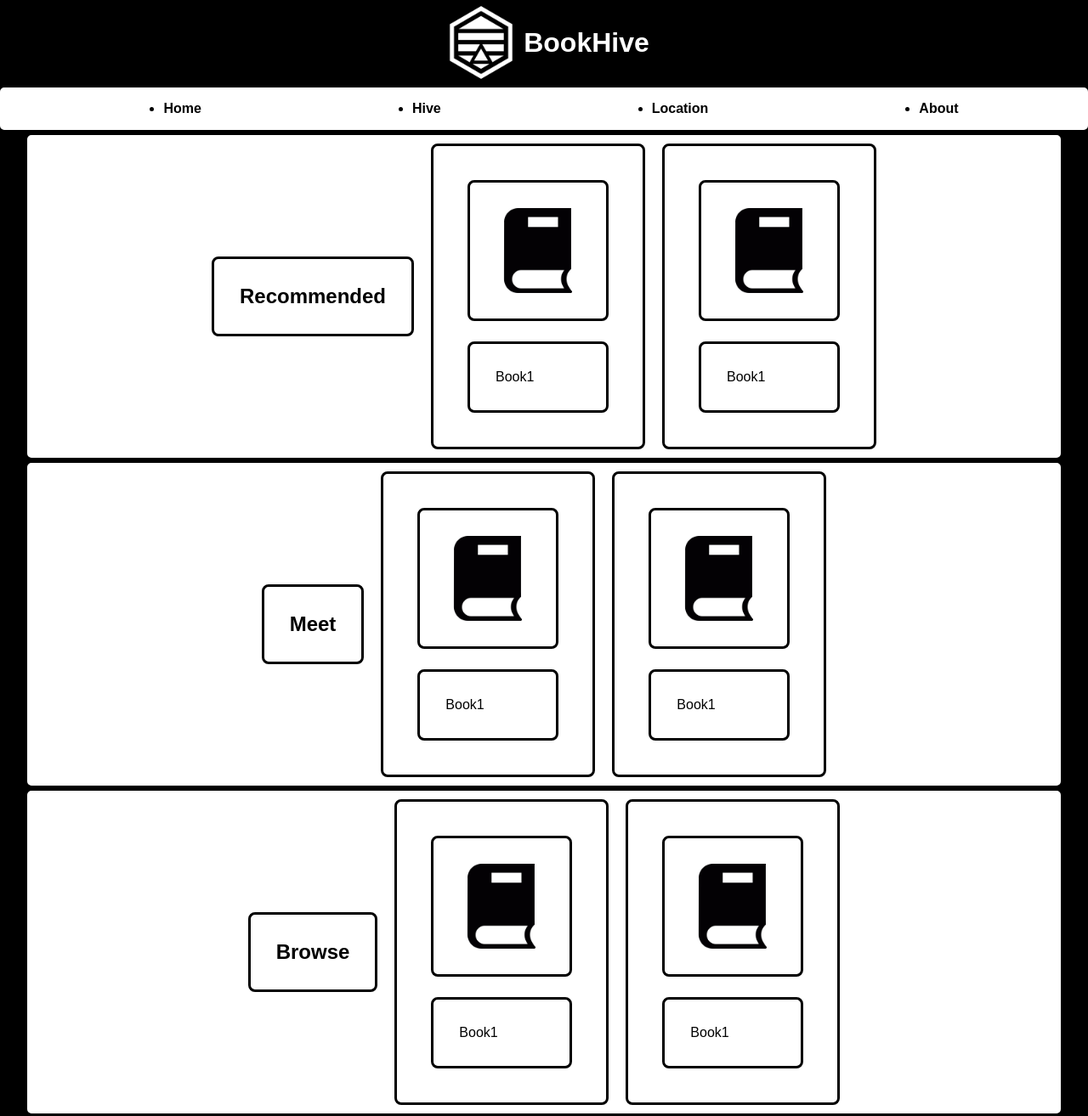
After one commit to KaiKhademi/BookHive-root, a PHP site: page /hive.html in a window 1280 px wide. The commit adds this page. Shown: the whole page at 85% size. Run offline with PHP 8.4, Linux system fonts and the light colour scheme.

Commit message:
added simpe hive page

```diff
--- a/public/css/style.css
+++ b/public/css/style.css
@@ -12,7 +12,7 @@ body {
 
 }
 
-#logo {
+.logo {
     max-width: 100px;
     max-height: 100px;
 }
@@ -59,8 +59,22 @@ nav {
     height: 95%;
 }
 
+.hive-container {
+    display: flex;
+    flex-direction: row;
+    justify-content: center;
+    align-items: center;
+    background-color: #fff;
+    color: #000;
+    border: #000 solid;
+    border-radius: 8px;
+    margin:auto;
+    width: 95%;
+    height: 95%;
+}
+
 /* temporarily */
-.dashboard * {
+.dashboard *, .hive-container * {
     margin: 10px;
     padding: 30px;
     border:#000 solid;
@@ -94,7 +108,7 @@ nav {
     flex-direction: column;
 }
 
-#icon {
+.icon {
     max-width: 100px;
     max-width: 100px;
 }
--- /dev/null
+++ b/public/hive.html
@@ -0,0 +1,57 @@
+<!DOCTYPE html>
+<html lang="en">
+<head>
+    <meta charset="UTF-8">
+    <title>BookHive</title>
+    <meta name="viewport" content="width=device-width, initial-scale=1.0">
+    <title>BookHive</title>
+    <link rel="stylesheet" href="css/style.css">
+</head>
+<body>
+<header class="topbar">
+  <img class ="logo" src="images/BookHive-Logo.png"/>
+  <h1>BookHive</h1>
+</header>
+<nav class="navbar">
+  <ul class="nav-links">
+    <li><a href="home.html">Home</a></li>
+    <li><a href="#">Hive</a></li>
+    <li><a href="#">Location</a></li>
+    <li><a href="about.html">About</a></li>
+  </ul>
+</nav>
+<div class="hive-container">
+  <h2>Recommended</h2>
+  <div class="book-item">
+    <img src="images/book-logo.png" alt="book" class="icon">
+    <p>Book1</p>
+  </div>
+  <div class="book-item">
+    <img src="images/book-logo.png" alt="book" class="icon">
+    <p>Book1</p>
+  </div>
+</div>
+<div class="hive-container">
+  <h2>Meet</h2>
+  <div class="book-item">
+    <img src="images/book-logo.png" alt="book" class="icon">
+    <p>Book1</p>
+  </div>
+  <div class="book-item">
+    <img src="images/book-logo.png" alt="book" class="icon">
+    <p>Book1</p>
+  </div>
+</div>
+<div class="hive-container">
+<h2>Browse</h2>
+  <div class="book-item">
+    <img src="images/book-logo.png" alt="book" class="icon">
+    <p>Book1</p>
+  </div>
+  <div class="book-item">
+    <img src="images/book-logo.png" alt="book" class="icon">
+    <p>Book1</p>
+  </div>
+</div>
+</body>
+</html>
```
Also changed, not shown: public/home.html (+13 -13 lines).
